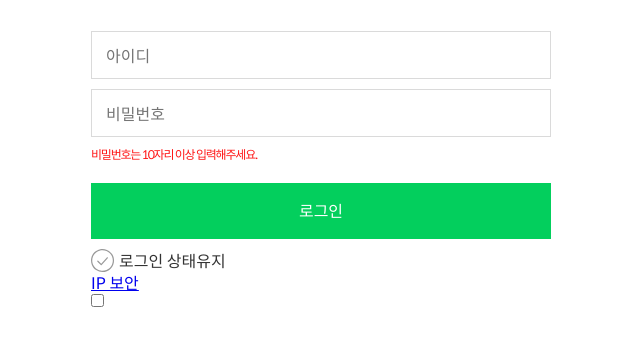
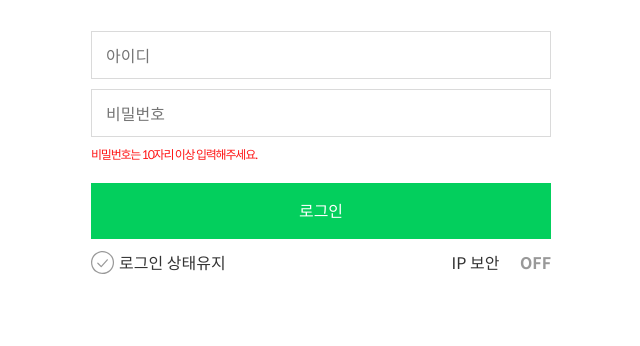
Before and after one commit to jieunheo/naver, a website: page index.html in a window 1280 px wide. Shown: the part 166-512 px from the top of the page, without its empty margins (319-959 px from the left). Drawn offline with Linux system fonts and the light colour scheme; files whose address does not match are found by name.

Commit message:
ip보안 checkbox design 완성

```diff
--- a/scss/_base.scss
+++ b/scss/_base.scss
@@ -5,6 +5,7 @@ body *, body *::before, body *::after{
   font: inherit;
   box-sizing: border-box;
 }
+
 // 숨김 콘텐츠
 .a11yHidden, legend{
   @include a11y;
@@ -16,6 +17,12 @@ img{
   height: auto;
 }
 
+// 링크 스타일
+a {
+  text-decoration: none;
+  color: inherit;
+}
+
 body{
   font-family: "Spoqa Han Sans", sans-serif;
   font-weight: 400;
--- a/scss/_form.scss
+++ b/scss/_form.scss
@@ -23,46 +23,49 @@
 .customCheckbox {
   appearance: none;
   position: absolute;
-  top: -1px;
+  top: 2px;
   width: 24px;
   height: 24px;
-  // opacity: 0;
+  /*
+  // opacity 0인 경우 사용한 값
+  opacity: 0;
 
-  // &:focus + &Label::before {
-  //   /* outline: 2px solid $outline;
-  //   outline-offset: 2px; */
-  //   border: 2px solid $outline;
-  //   border-radius: 4px;
-  // }
-
+  &:focus + &Label::before {
+    // outline: 2px solid $outline;
+    // outline-offset: 2px;
+    border: 2px solid $outline;
+    border-radius: 4px;
+  }
+  */
   &Label {
-    min-height: 24px;
-    @include flexbox($align: center);
+    /*
     // opacity 0인 경우 사용한 값
 
-    // &::before {
-    //   content: '';
-    //   width: 24px;
-    //   height: 24px;
-    //   background: url('./../images/unchecked.svg') no-repeat 0 0 / 100% 100%;
-    //   margin-right: 4px;
-    // }
+    &::before {
+      content: '';
+      width: 24px;
+      height: 24px;
+      background: url('./../images/unchecked.svg') no-repeat 0 0 / 100% 100%;
+      margin-right: 4px;
+    }
+    */
 
+    // cursor: pointer;
+    @include flexbox($align: center);
+    min-height: 28px;
     padding-left: 28px;
-    background: url('./../images/unchecked.svg') no-repeat 0 0 / 24px 24px;
+    background: url('./../images/unchecked.svg') no-repeat 0 50% / 24px 24px;
   }
 
-  // &:checked + &Label::before {
-  //   background-image: url('./../images/checked.svg');
-  // }
-
+  /*
+  // opacity 0인 경우 사용한 값
+  &:checked + &Label::before {
+    background-image: url('./../images/checked.svg');
+  }
+  */
   &:checked +&Label {
     background-image: url('./../images/checked.svg');
   }
-}
-
-
-.loginState__checkbox {
 }
 
 // error message
--- a/scss/_login.scss
+++ b/scss/_login.scss
@@ -54,6 +54,51 @@
 .userSelectInfo {
   order: 1;
   margin-top: 10px;
+  @include flexbox($align: center);
+
+  @include mobile {
+    justify-content: flex-end;
+  }
+}
+
+.loginState {
+  @include desktop {
+    margin-right: auto;
+    // flex-grow: 1; // 여백도 클릭이 됨
+  }
+}
+
+.ipSecurityLink {
+  @include mobile {
+    display: none;
+  }
+}
+
+.ipSecurity {
+  @include mobile {
+    display: none;
+  }
+
+
+  &__checkbox {
+    -webkit-appearance: none;
+    appearance: none;
+  }
+
+  &__label::before {
+    display: inline-block;
+    width: 3em;
+    text-align: right;
+    content: 'OFF';
+    color: $secondary;
+    font-weight: 700;
+  }
+
+  &__checkbox:checked + &__label::before {
+    content: 'ON';
+    color: $primary;
+  }
+
 }
 
 .loginButton {
```
Also changed, not shown: css/index.css, 1 other file.
